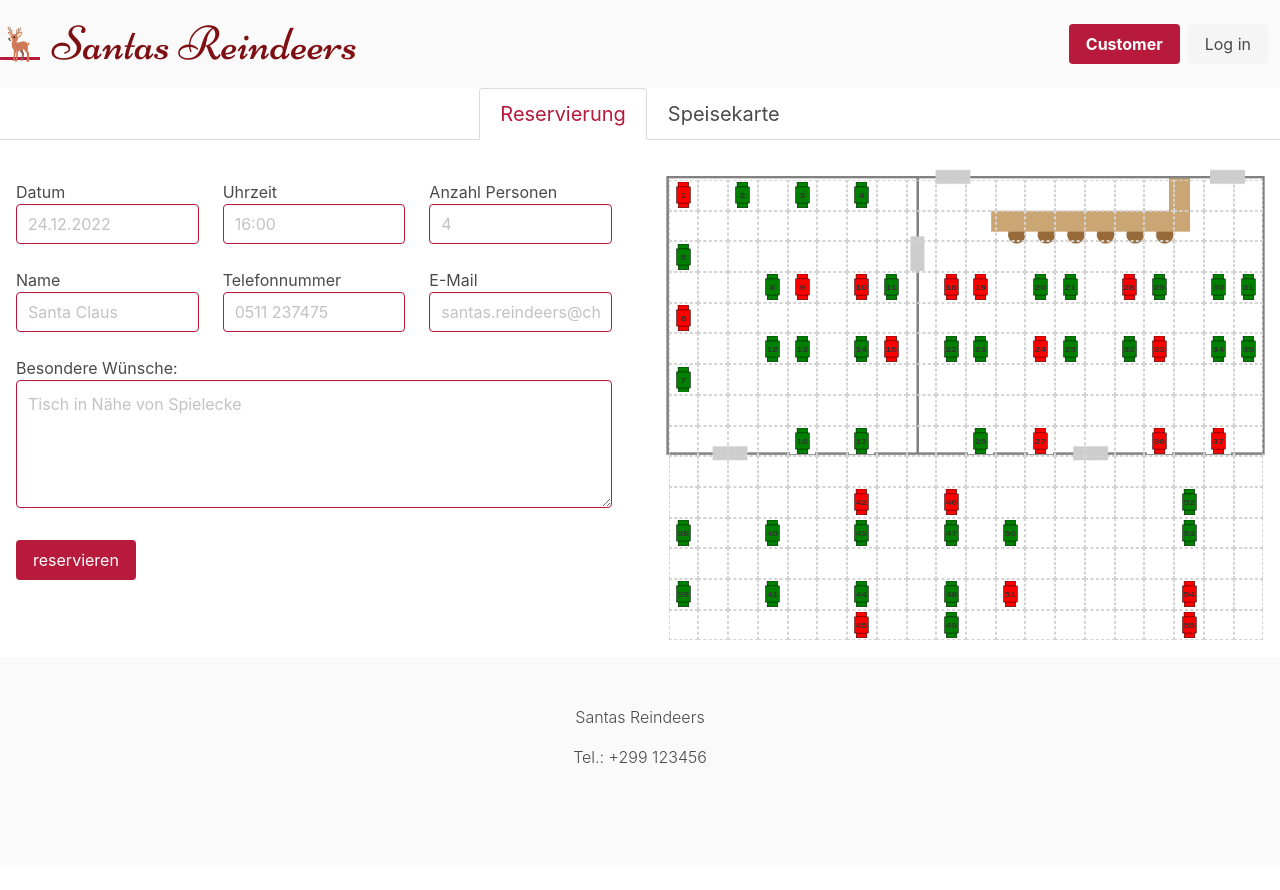
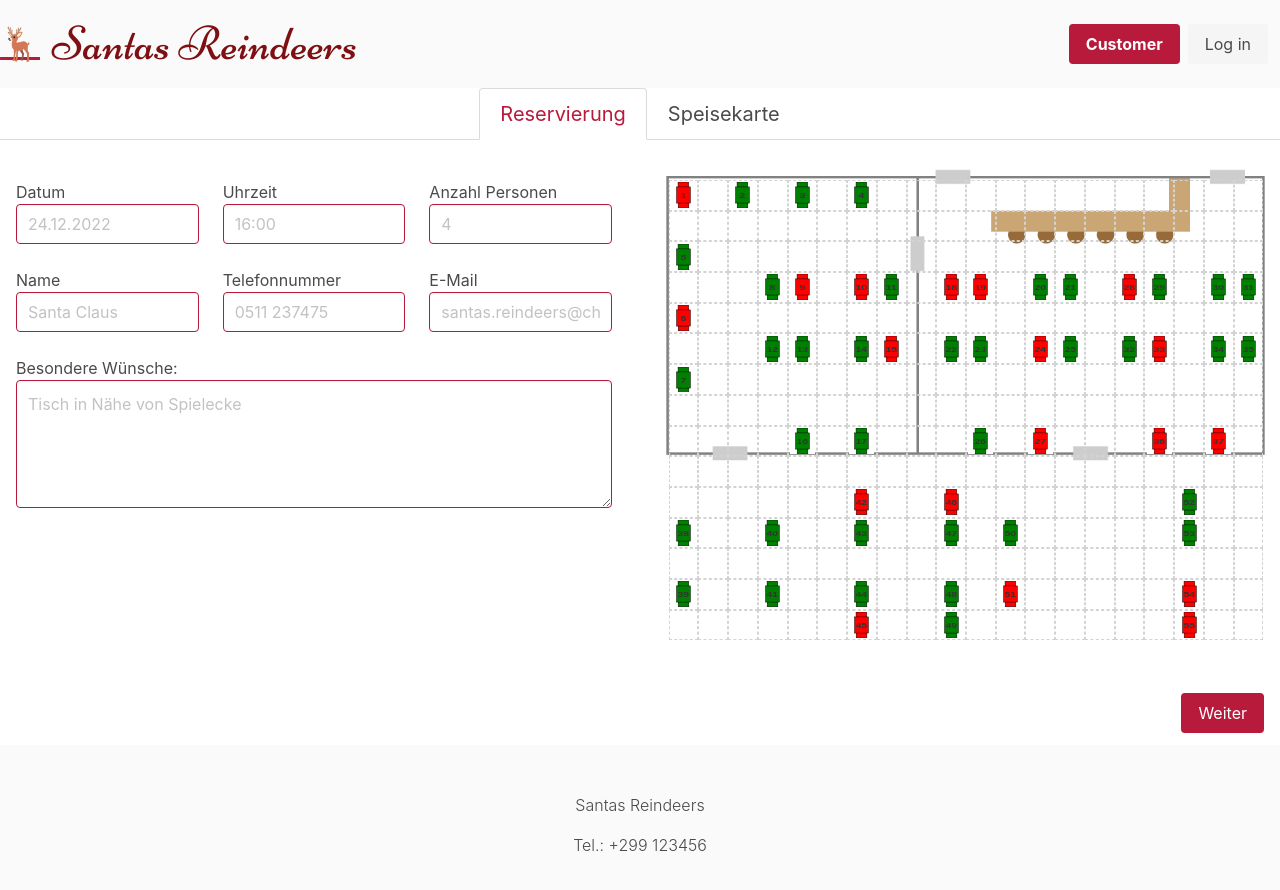
Before and after one commit to gregvoigts/hci-group-24, a Svelte app: page / in a window 1280 px wide. Shown: the top 890 px of the page. Before the commit the page ends 865 px from the top, so only its background shows below. Built offline with nearby package versions, Linux system fonts and the light colour scheme.

Commit message:
add guidance for customers: first insert data then choose menu

```diff
--- a/src/components/Customer.svelte
+++ b/src/components/Customer.svelte
@@ -20,20 +20,29 @@
     <div class="columns">
         <div class="column is-half">
             <Reservation/>
-            <div class="columns p-4 ">
-                <div class="column">
-                    <button class="button is-primary" on:click="{() => alert('Vielen Dank für Ihre Reservierung, wir haben Ihre Daten erhalten!\nSie haben eine Bestätigung per E-Mail erhalten.')}">
-                        <span>reservieren</span>
-                    </button>
-                </div>
-            </div>
+
         </div>
-        <div class="column">
+        <div class="column is-half">
             <TableArea isStaff=0/>
         </div>
     </div>
+    <div class="column">
+        <div class="buttons is-right">
+            <button class="button is-primary" on:click="{() => showContent='menu'}">
+                <span>Weiter</span>
+            </button>
+        </div>
+    </div>
+
     {:else if showContent == 'menu'}
     <Menu/>
+    <div class="column">
+        <div class="buttons is-right">
+            <button class="button is-primary" on:click="{() => alert('Vielen Dank für Ihre Reservierung, wir haben Ihre Daten erhalten!\nSie haben eine Bestätigung per E-Mail erhalten.')}">
+                <span>Reservieren</span>
+            </button>
+        </div>
+    </div>
     {/if}
 </div>
 
```
